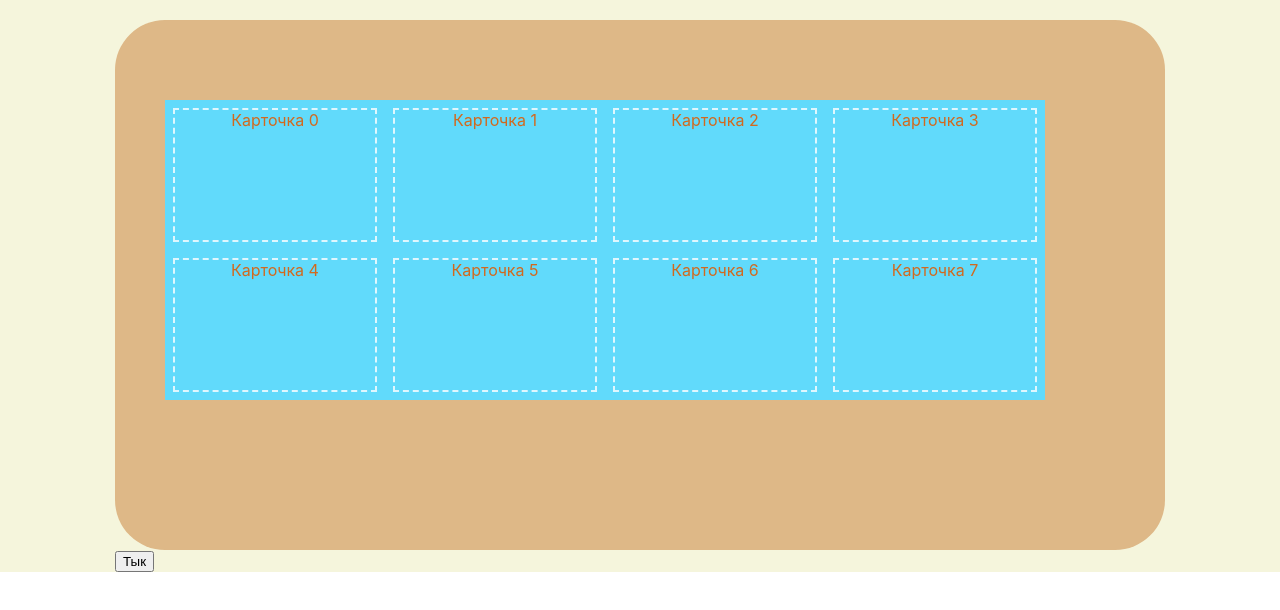
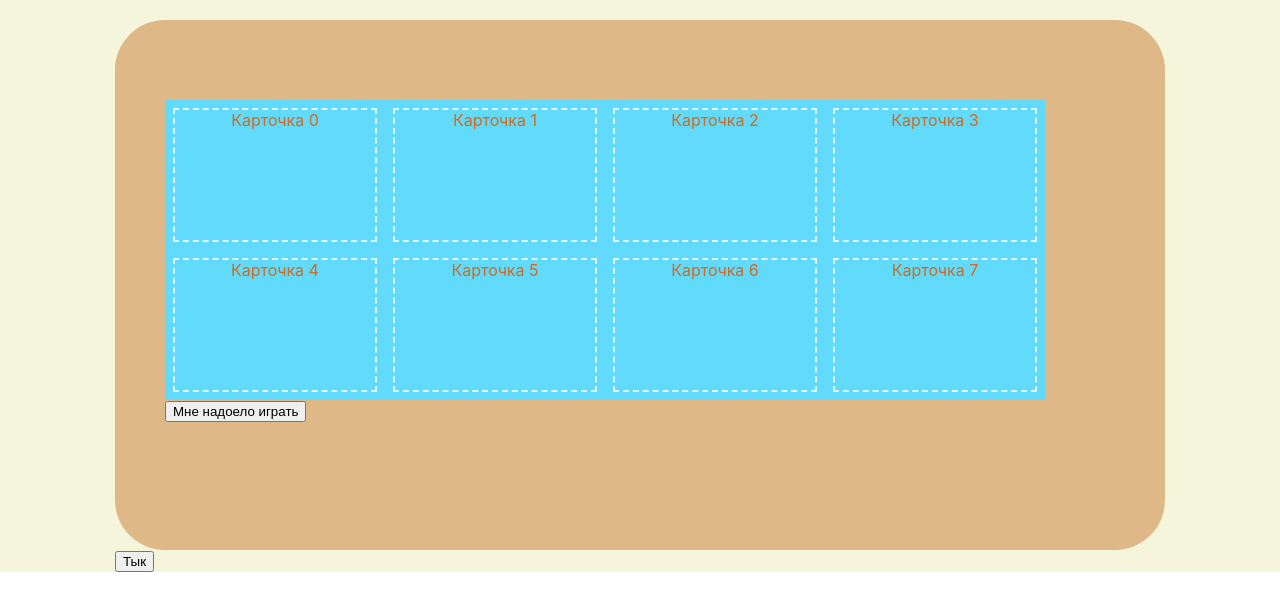
Before and after one commit to sova-nn/ex3, a React (Create React App) app: page / in a window 1280 px wide. Shown: the top 610 px of the page. Built offline with nearby package versions, Linux system fonts and the light colour scheme.

Commit message:
Open cards with change color

```diff
--- a/src/App.css
+++ b/src/App.css
@@ -79,5 +79,5 @@
 }
 
 .card--red{
-  background-color: darkseagreen;
+  background-color: sandybrown;
 }
--- a/src/components/Card.jsx
+++ b/src/components/Card.jsx
@@ -1,15 +1,13 @@
 import React from 'react';
-import { Container, Row, Col } from 'react-bootstrap';
+import { Col } from 'react-bootstrap';
 
 export default class Card extends React.Component{
 //    style={{background: this.props.styleColoured}}
 
 
-
-
     render() {
         return(
-            <Col className='card'>Карточка {this.props.id} {this.props.name}</Col>
+            <Col className='card'  style={{background: this.props.style}} onClick={(e) => this.props.onPress(this.props.value)} >Карточка {this.props.value}</Col>
         );
     }
 }
--- a/src/components/CardSet.jsx
+++ b/src/components/CardSet.jsx
@@ -1,28 +1,28 @@
 import React from 'react';
 import Card from './Card';
-import {Container, Row, Col} from "react-bootstrap";
+import {Container, Row} from "react-bootstrap";
 
 export default class CardSet extends React.Component{
     constructor(props) {
         super(props);
         this.state = {
             isClicked: false,
-            color: 'blue',
+            // color: this.cards.cardStyleColoured,
+            cards: [
+                { cardId: 0, cardStyle: 'empty', cardStyleColoured: 'darkseagreen'},
+                { cardId: 1, cardStyle: 'empty', cardStyleColoured: 'darkkhaki'},
+                { cardId: 2, cardStyle: 'empty', cardStyleColoured: 'darkseagreen'},
+                { cardId: 3, cardStyle: 'empty', cardStyleColoured: 'darkkhaki'},
+                { cardId: 4, cardStyle: 'empty', cardStyleColoured: 'sandybrown'},
+                { cardId: 5, cardStyle: 'empty', cardStyleColoured: 'lightseagreen'},
+                { cardId: 6, cardStyle: 'empty', cardStyleColoured: 'lightseagreen'},
+                { cardId: 7, cardStyle: 'empty', cardStyleColoured: 'sandybrown'},
+            ]
         };
-
-        this.cards = [
-            { cardId: 0, cardStyle: 'empty', cardStyleColoured: 'red'},
-            { cardId: 1, cardStyle: 'empty', cardStyleColoured: 'blue'},
-            { cardId: 2, cardStyle: 'empty', cardStyleColoured: 'red'},
-            { cardId: 3, cardStyle: 'empty', cardStyleColoured: 'blue'},
-            { cardId: 4, cardStyle: 'empty', cardStyleColoured: 'black'},
-            { cardId: 5, cardStyle: 'empty', cardStyleColoured: 'black'},
-            { cardId: 6, cardStyle: 'empty', cardStyleColoured: 'green'},
-            { cardId: 7, cardStyle: 'empty', cardStyleColoured: 'green'},
-        ];
 
         this.handleClick = this.handleClick.bind(this);
         this.changeColor = this.changeColor.bind(this);
+        this.empty = this.empty.bind(this);
     }
 
     handleClick(){
@@ -32,12 +32,22 @@ export default class CardSet extends React.Component{
         console.log('button clicked');
     }
 
-    // SetOpen() {
-    //     this.
-    // }
-    changeColor (){
+    empty() {
+        const emptyCards = this.state.cards;
+        emptyCards.forEach((el) => {
+            el.cardStyle = 'empty';
+        });
         this.setState({
-            color: 'yellow'
+           cards: emptyCards
+        });
+
+    }
+
+    changeColor (cardId){
+        const newCards = this.state.cards;
+        newCards[cardId].cardStyle = newCards[cardId].cardStyleColoured;
+        this.setState({
+            cards: newCards
         });
     }
 
@@ -48,20 +58,20 @@ export default class CardSet extends React.Component{
                 <div className='cardset'>
                     <Container>
                         <Row>
-                            {this.cards.map((card) =>
+                            {this.state.cards.map((el, id) =>
                                 <Card
-                                    key={card.cardId}
-                                    id={card.cardId}
-                                    style={card.cardStyle}
-                                    styleColoured={card.cardStyleColoured}
-                                    name={this.state.isClicked}
-                                    cangeColor={this.changeColor}
+                                    key={el.cardId}
+                                    value={id}
+                                    style={el.cardStyle}
+                                    onPress={this.changeColor}
                                     />
+
                             )}
+                            <button onClick={() => this.empty()}>Мне надоело играть</button>
                         </Row>
                     </Container>
                 </div>
-                <button onClick={ () => this.handleClick() }>Тык</button>
+                  <button onClick={this.empty}>Тык</button>
             </div>
         );
     }
```
